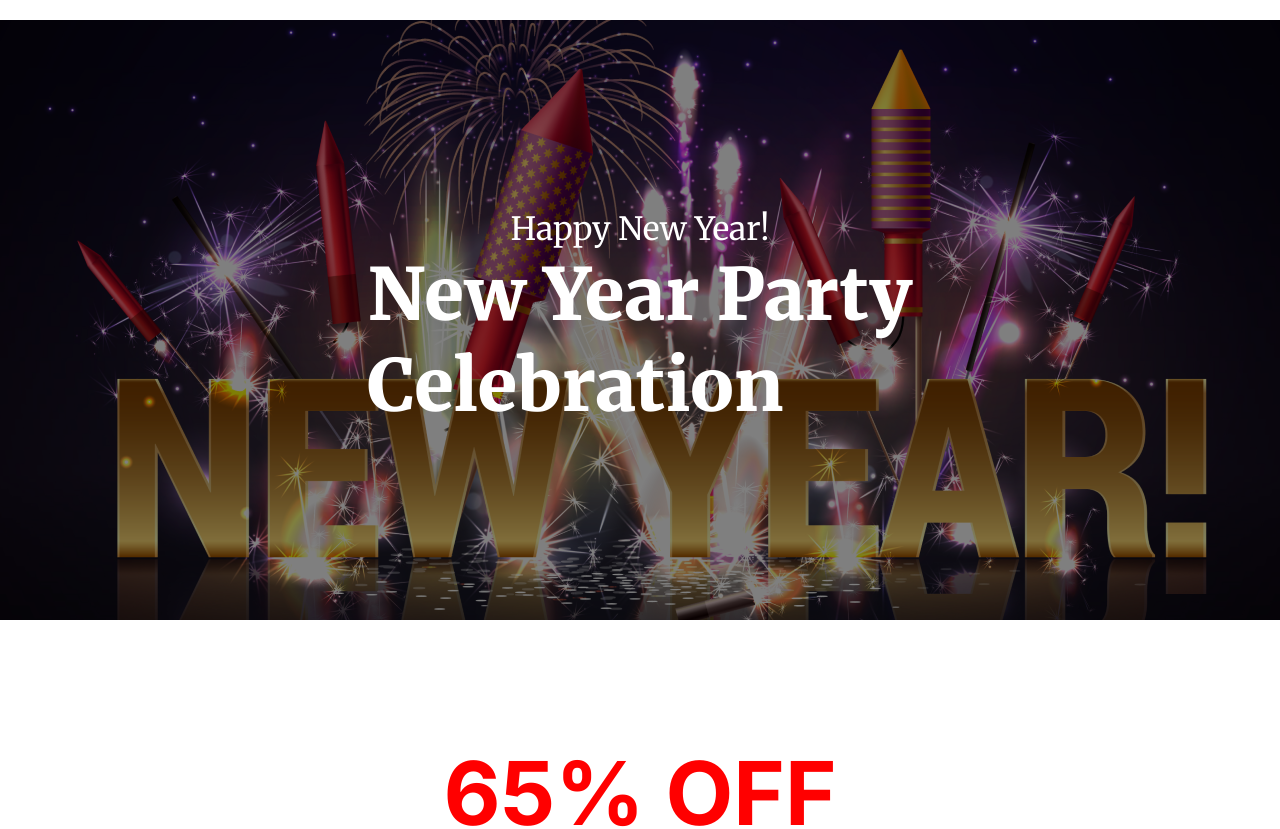
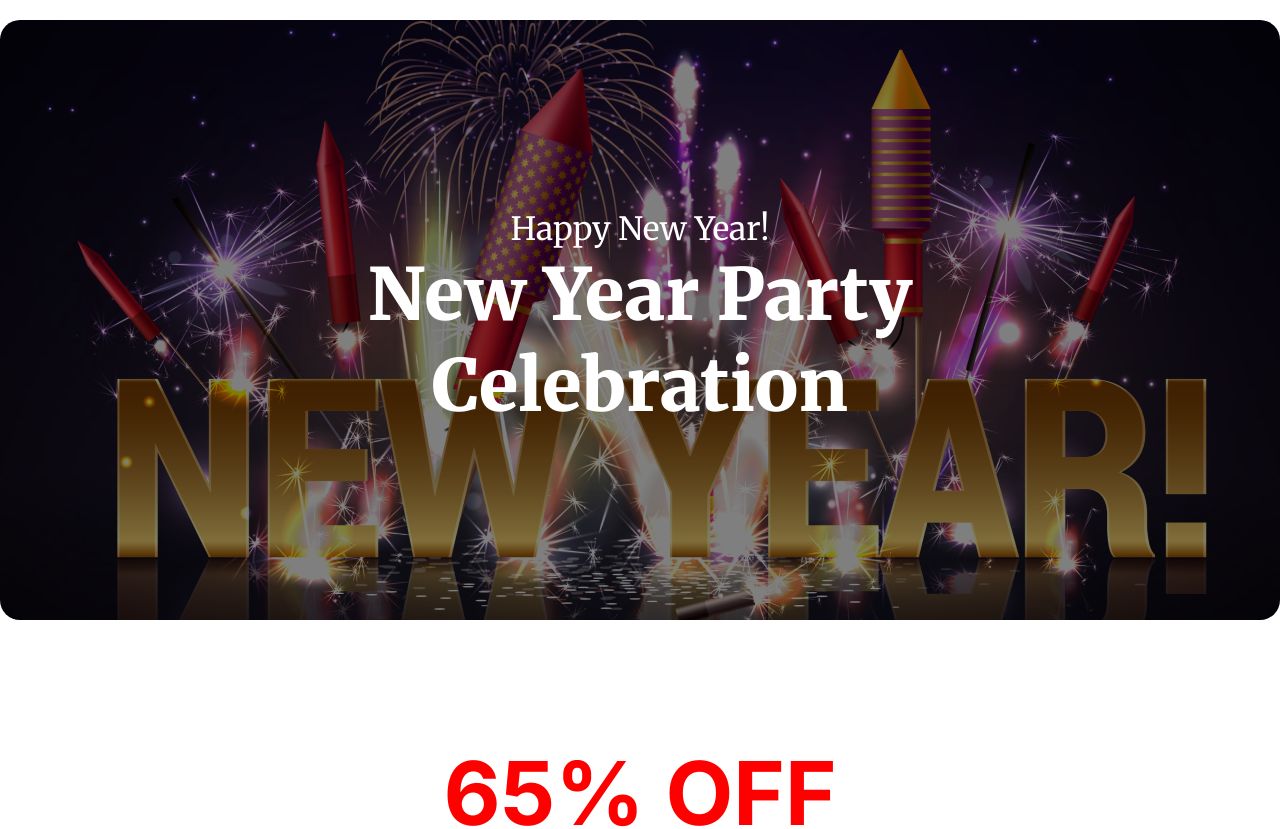
Before and after one commit to stopstressingme0ut/reward-repo, a plain HTML site: page index.html in a window 1280 px wide. Shown: the top 829 px of the page. Drawn offline with Linux system fonts and the light colour scheme.

Commit message:
issue fixed

```diff
--- a/styles/styles.css
+++ b/styles/styles.css
@@ -14,7 +14,7 @@ body{
 /* banner section starts here */
 .banner-container{
     max-width: 1320px;
-    border-radius: 0%;
+    border-radius: 20px;
     margin: 0 auto;
     min-height: 600px;
     margin-top: 20px;
@@ -34,8 +34,7 @@ body{
 }
 .banner-content p , h1{
     color: white;
-
-
+    text-align: center;
 }
 .banner-content p{
     font-size: 32px;
```
Also changed, not shown: index.html (+1 -1 lines).
